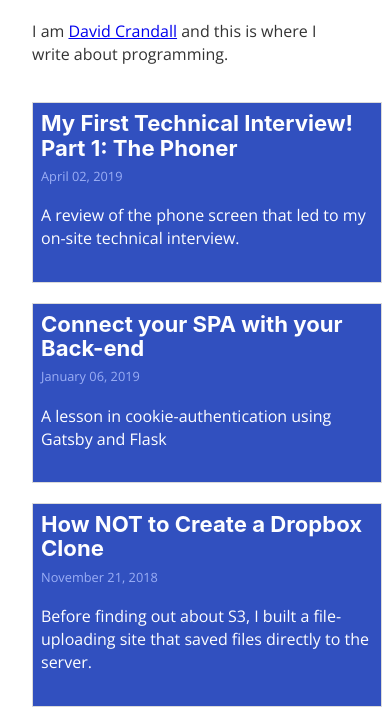
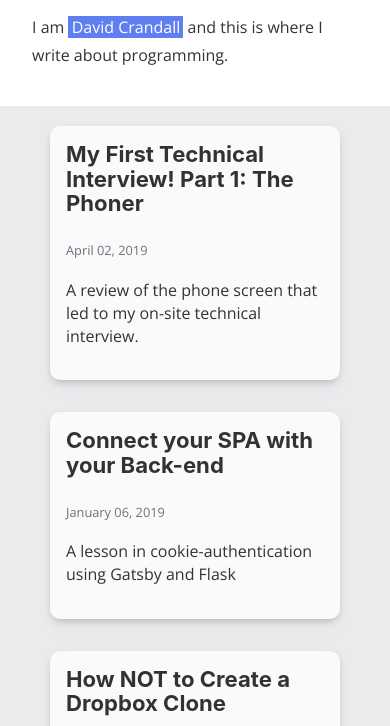
Before and after one commit to dacrands/blog-v2, a Gatsby site: page / in a window 390 px wide. Shown: the part 75-801 px from the top of the page. Built offline with nearby package versions, Linux system fonts and the light colour scheme; Gatsby itself is replaced by a stand-in of ours.

Commit message:
Add flex helpers, revamp .page__link and .header

```diff
--- a/src/components/layout.scss
+++ b/src/components/layout.scss
@@ -643,6 +643,15 @@ $med: #6e717e;
 $black: #141519;
 // $font-visit: #ebca83;
 
+.flex-center {
+  display: flex;
+  justify-content: center;
+}
+
+.flex--two-item {
+  flex: 50%;
+}
+
 .content {
   max-width: 500px;
 }
@@ -707,12 +716,36 @@ $black: #141519;
   padding: 2rem;
   h1 {
     color: $primary;
+    margin-bottom: 1rem;
+  }
+  h3 {
+    font-weight: 100;
+    margin-bottom: 1rem;
   }
   p{
     margin-bottom: 0.25rem;
+    line-height: 180%;
+  }
+  a {
+    background: $primary-light;
+    color: white;
+    text-decoration: none;
+    padding: 0 0.2rem;
+    transition: all 200ms ease;
+    &:hover{
+      text-decoration: underline;
+      background: $primary;
+    }
   }
 }
 
+.header--flex {
+  flex-grow: 1;
+  display: flex;
+  flex-direction: column;
+  justify-content: center;
+  align-items: center;
+}
 
 .grid--aside {
   display: grid;
@@ -722,38 +755,54 @@ $black: #141519;
 
 
 .pages {
-  // outline: 2px solid green;
-  padding: 0 2rem;
-  display: flex;
-  display: grid;
-  grid-template-columns: repeat(auto-fit, minmax(350px, 1fr));
-  grid-gap: 20px;
-
+  flex-grow: 1;
+  overflow-y: scroll;
+  max-height: 100vh;
+  padding: 20px 50px;
+  background: #eaebec;
+  ::-webkit-scrollbar-thumb {
+    background-color: $primary;
+  }
 }
 
 .pages__link {
+  display: block;
+  max-width: 450px;
   text-decoration: none;
-  border: 1px solid #dadada;
-  padding: 0.5rem;
+  box-shadow: 0 6px 12px -2px rgba(179, 179, 197, 0.25), 0 4px 8px -4px rgba(0,0,0,.3), 0 -2px 10px -2px rgba(0,0,0,.025);
+  padding: 1rem;
+  margin-bottom: 2rem;
+  border-radius: 10px;
+  background: #fafafa;
   color: rgba(0,0,0,0.8);
   transition: all 200ms ease;
-  background: $primary;
-  color: $font-light;
-  small {
-    color: $med;
-    color: $primary-very-light;
-  }
-  h3 {
-    margin-bottom: 0.25rem;
-    color: $font-light;
-  }
   &:hover {
-    background: #132463;
+    box-shadow: 0 13px 27px -5px rgba(50,50,93,.25), 0 8px 16px -8px rgba(0,0,0,.3), 0 -6px 16px -6px rgba(0,0,0,.025);
+
   }
 }
 
 .pages__link-title {
-  margin-bottom: 1rem;
+  // display: flex;
+  // justify-content: space-between;
+  // flex-flow: wrap;
+  h4 {
+    margin-bottom: 0.25rem;
+    color: $primary;
+  }
+  small {
+    color: $med;
+    margin: 0;
+  }
+}
+
+.pages__link-desc {
+  font-size: 16px;
+  margin: 1rem 0;
+  max-width: 350px;
+  p {
+    margin: 0;
+  }
 }
 
 
@@ -888,6 +937,13 @@ $black: #141519;
   .grid--aside {
     display: block;
   }
+  .flex-center {
+    display: block;
+  }
+  .pages {
+    max-height: 100%;
+    overflow-y: auto;
+  }
   .aside__nav {
     position: relative;
     display: flex;
```
